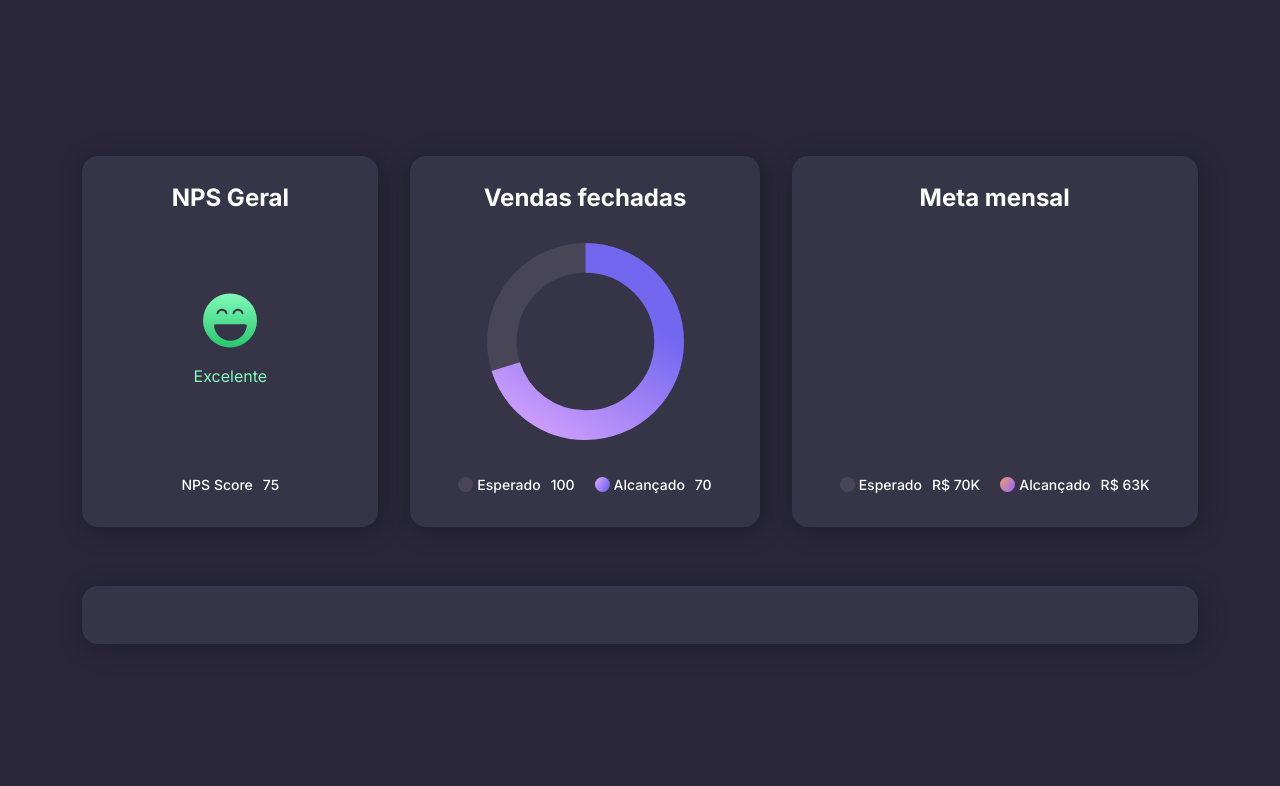
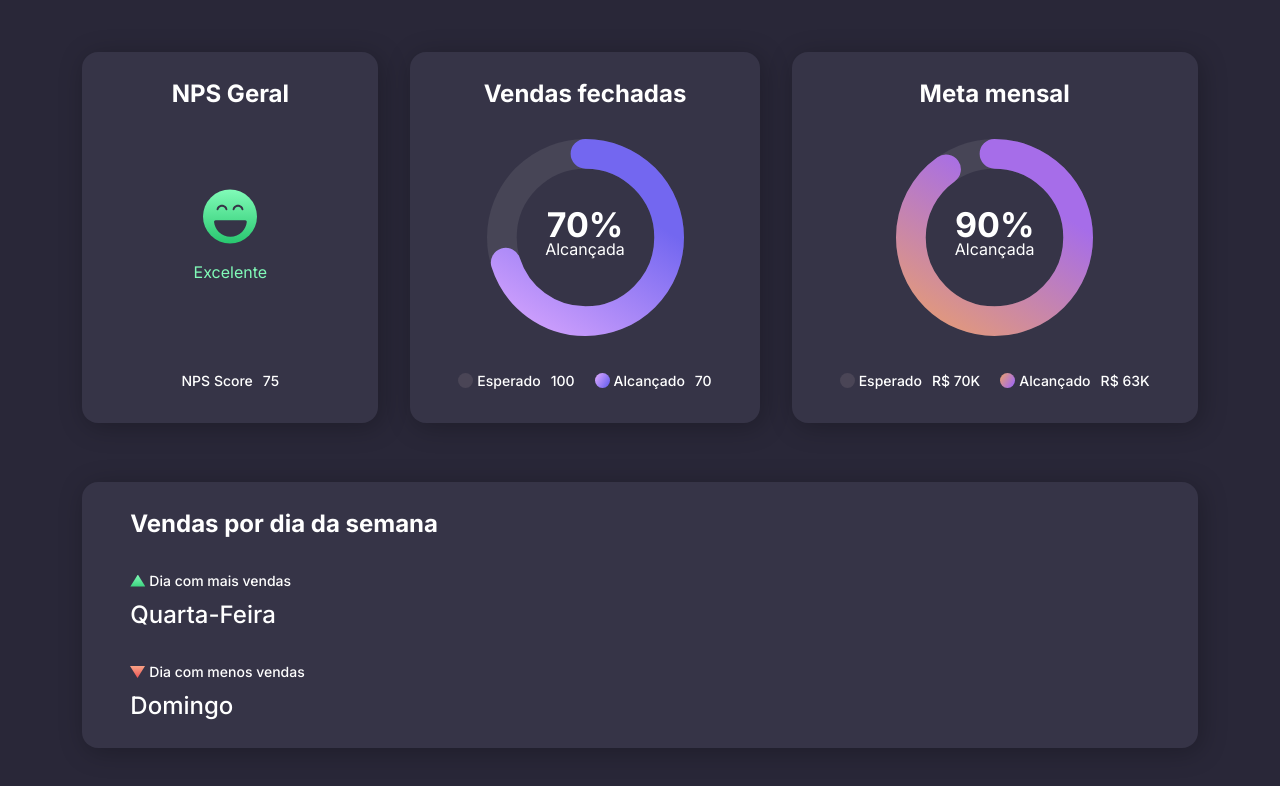
Before and after one commit to pedropouza/projeto-dashboard, a plain HTML site: page index.html in a window 1280 px wide. Drawn offline with Linux system fonts and the light colour scheme.

Commit message:
add efeitos e detalhes

```diff
--- a/index.html
+++ b/index.html
@@ -13,7 +13,7 @@
 <body>
     <main id="app" class="grid">    <!-- Essa class Grid vai ser responsavel por adicionar ou remover o GRID da página -->
         <div class="box nps grid">
-            <div class="top">NPS Geral</div>
+            <div class="top text-center">NPS Geral</div>
             <div class="middle grid">
                 <img src="./assets/smile.svg" alt="bolinha verde sorrindo">
                 Excelente
@@ -24,7 +24,7 @@
             </div>
         </div>
         <div class="box sell grid">
-            <div class="top">Vendas fechadas</div>
+            <div class="top text-center">Vendas fechadas</div>
             <div class="middle">
                 <svg viewBox="0 0 232 232" style="--percentage: 70;">
                     <circle r="98.5" cx="50%" cy="50%" opacity="0.1" stroke="#D9D9D9"/>
@@ -36,6 +36,10 @@
                         </linearGradient>
                     </defs>
                 </svg>
+                <div class="content">
+                    <h3>70%</h3>
+                    <p>Alcançada</p>
+                </div>
             </div>
             <div class="bottom">
                 <div class="item">
@@ -49,8 +53,23 @@
             </div>
         </div>
         <div class="box target grid">
-            <div class="top">Meta mensal</div>
-            <div class="middle"></div>
+            <div class="top text-center">Meta mensal</div>
+            <div class="middle">
+                <svg viewBox="0 0 232 232" style="--percentage: 90;">
+                    <circle r="98.5" cx="50%" cy="50%" opacity="0.1" stroke="#D9D9D9"/>
+                    <circle r="98.5" cx="50%" cy="50%" stroke="url(#paint0_linear_201_104)"/>
+                    <defs>
+                        <linearGradient id="paint0_linear_201_104" x1="1.97421e-07" y1="82" x2="154" y2="178" gradientUnits="userSpaceOnUse">
+                            <stop stop-color="#DF9780"/>
+                            <stop offset="1" stop-color="#A66DE9"/>
+                        </linearGradient>
+                    </defs>
+                </svg>
+                <div class="content">
+                    <h3>90%</h3>
+                    <p>Alcançada</p>
+                </div>
+            </div>
             <div class="bottom">
                 <div class="item">
                     <span>Esperado</span>
@@ -62,7 +81,22 @@
                 </div>
             </div>
         </div>
-        <div class="box"></div>
+        <div class="box weekly-sell grid">  <!-- Transformou em GRID para poder usar a propriedade GAP em CSS -->
+            <div class="top">Vendas por dia da semana</div>
+            <div class="wrapper">
+                <div class="left grid">
+                    <div class="most-sell grid">
+                        <span>Dia com mais vendas</span>
+                        Quarta-Feira
+                    </div>
+                    <div class="less-sell grid">
+                        <span>Dia com menos vendas</span>
+                        Domingo
+                    </div>
+                </div>
+                <div class="right"></div>
+            </div>
+        </div>
     </main>
 </body>
 </html>
--- a/style.css
+++ b/style.css
@@ -19,6 +19,10 @@ body {
 
 .grid {
     display: grid;
+}
+
+.text-center {
+    text-align: center;
 }
 
 #app {
@@ -50,7 +54,24 @@ body {
 .top {
     font-weight: 600;
     font-size: 2.4rem;
+}
+
+.middle {
+    display: grid;
+    place-content: center;  /* Para centralizar o circulo */
+    position: relative; /* Para o conteudo dentro poder ser absoluto */
+}
+
+.middle .content {
+    position: absolute;
+    top: 50%;
+    left: 50%;
+    transform: translate(-50%, -50%);   /* Usando somente Top e Left, o conteudo que ficou centralizado foi a parte superior esquerda, e não o centro do conteudo. Usando o translate para subir e levar um pouco para o lado, fazendo o conteudo ficar centralizado */
     text-align: center;
+}
+
+.content h3 {
+    font-size: 3.4rem;
 }
 
 .bottom {
@@ -103,11 +124,6 @@ body {
     gap: 1rem;
 }
 
-.middle {
-    display: grid;
-    place-content: center;  /* Para centralizar o circulo */
-}
-
 svg {
     --percentage: 0;
     width: 19.7rem;
@@ -130,4 +146,59 @@ svg circle:nth-child(1) {
 
 svg circle:nth-child(2) {
     stroke-dashoffset: calc(619 - (619 * var(--percentage))/100);    /* Calculo para saber a porcentagem que irá aparecer (o que está entre parenteses é onde escolhe a porcentagem) */
+    stroke-linecap: round;  /* Deixa arredondado o stroke */
+    animation: progress 1s; /* Usa a animação de "progresso" dando inicio do 0 até o desejado */
 }
+
+@keyframes progress {
+    0% {
+        stroke-dasharray: 619;
+        stroke-dashoffset: 619;
+    }
+}
+
+.weekly-sell {
+    gap: 3.2rem;
+}
+
+.weekly-sell .wrapper {
+    display: flex;
+    gap: 3.2rem;
+}
+
+.weekly-sell .left {
+    gap: 3.2rem;
+}
+
+.left .grid {
+    gap: .8rem;
+    font-weight: 500;
+    font-size: 2.4rem;
+}
+
+.left .grid span {
+    font-weight: 500;
+    font-size: 1.4rem;
+    display: flex;
+    align-items: center;
+    gap: 0.4rem;
+}
+
+.left .grid span::before {
+    content: "";
+    width: 15px;
+    height: 15px;
+    display: block;
+    clip-path: polygon(50% 0%, 0% 80%, 100% 80%);
+}
+
+.left .most-sell span::before {
+    background: linear-gradient(180deg, #81FBB8 0%, #28C76F 100%);
+    margin-top: 0.2rem;
+}
+
+.left .less-sell span::before {
+    background: linear-gradient(180deg, #EA5455 0%, #FEB692 100%);
+    transform: matrix(1, 0, 0, -1, 0, 0);
+    margin-bottom: 0.3rem;
+}
```
Also changed, not shown: assets/Ellipse 2.svg (added).
